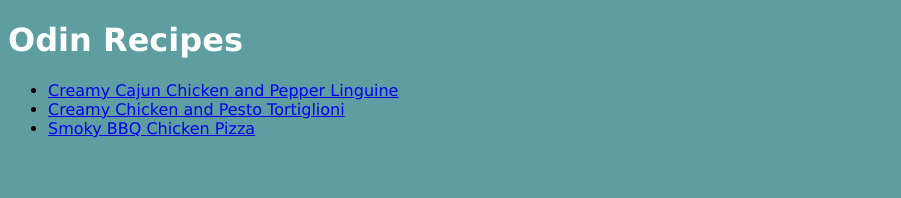
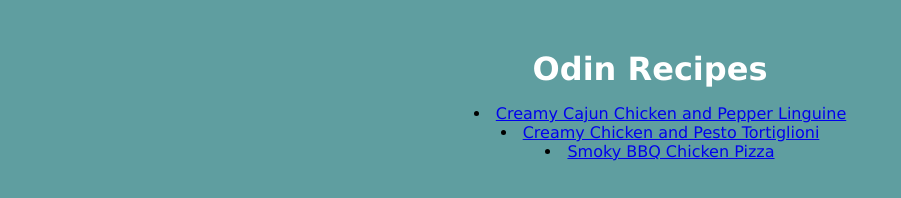
Before and after one commit to Hannahf248/odin-recipes, a plain HTML site: page index.html in a window 1280 px wide. Shown: the whole page, without its empty margins (0-901 px from the left). Drawn offline with Linux system fonts and the light colour scheme.

Commit message:
Update layout of elements

```diff
--- a/style.css
+++ b/style.css
@@ -5,4 +5,11 @@ body {
 
 h1 {
     color: white;
+    margin: 50px 0px 0px 20px;
+    text-align: center;
 }
+
+ul {
+     text-align: center;
+     list-style-position: inside;
+}
```
